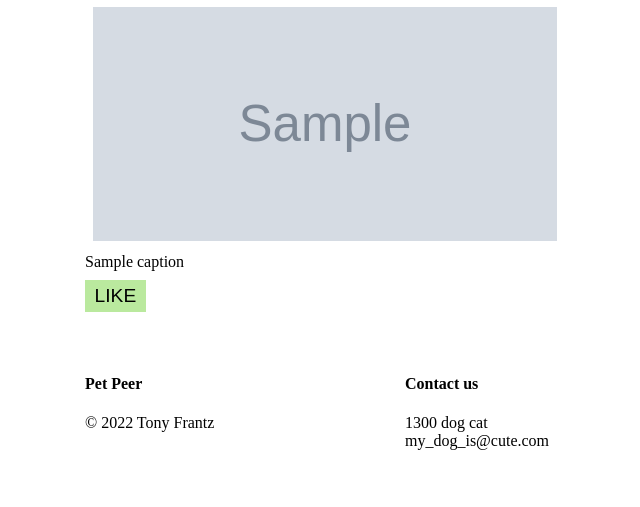
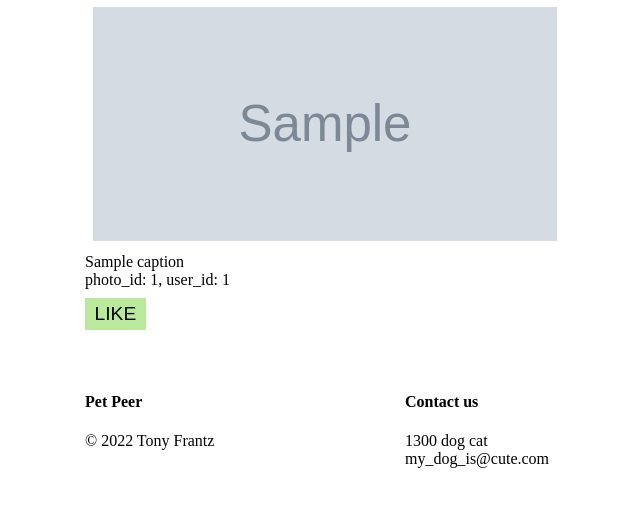
Before and after one commit to tonesfrantz/flask-app, a Flask app: page /home in a window 1280 px wide. Shown: the part 211-718 px from the top of the page, without its empty margins (75-715 px from the left). Run offline with Flask 2, Linux system fonts and the light colour scheme; the visitor is signed in with stand-in values (Sample User, id 1); grey boxes marked "Sample" are stand-in pictures; a database or web service that is not in the repository returns one stand-in record (values such as "Sample title"); some libraries are stand-ins or nearby versions.

Commit message:
likes_button_construction

```diff
--- a/templates/pets/pets.html
+++ b/templates/pets/pets.html
@@ -4,8 +4,11 @@
     <div class="individual_pet">
         <img src="{{pet['photo_url']}}" alt="{{pet['caption']}}" />
         <div class="caption">{{pet['caption']}}</div>
-        <form action="/like_add" method="POST" id="like_add">
-            <button name="like_add" type="submit" value="{{pet['user_id']}}">
+        <div class="photo_id">
+            photo_id: {{pet['photo_id']}}, user_id: {{pet['user_id']}}
+        </div>
+        <form action="/like" method="POST" id="like">
+            <button name="like" type="submit" value="{{pet['user_id']}}">
                 LIKE
             </button>
         </form>
```
Also changed, not shown: controllers/likes_controller.py (added, +11 -0 lines), models/likes.py (+8 -0 lines).
